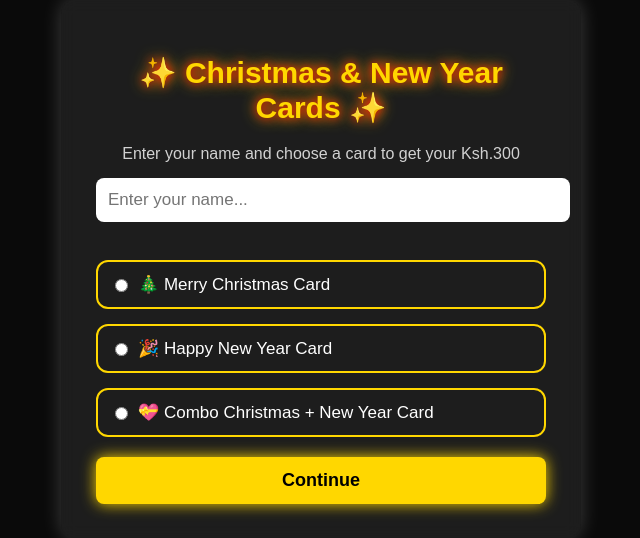
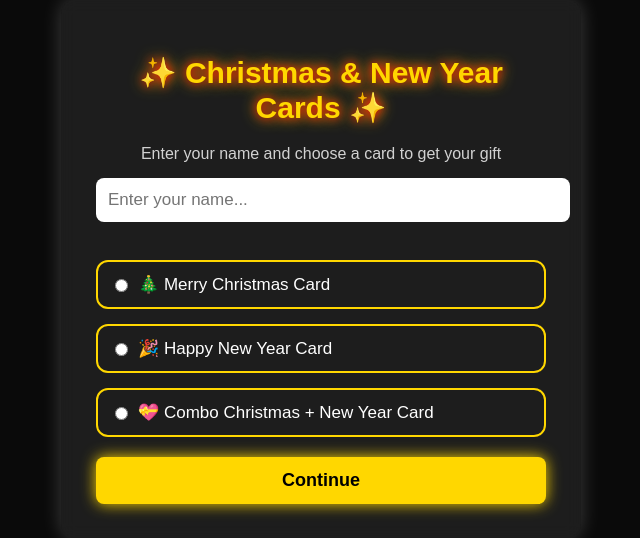
Before and after one commit to isaacwandera2222/xmas, a Flask app: page / in a window 1280 px wide. Shown: the part 131-669 px from the top of the page, without its empty margins (319-959 px from the left). Run offline with Flask 3, Linux system fonts and the light colour scheme.

Commit message:
Update subtitle text for card selection

```diff
--- a/templates/index.html
+++ b/templates/index.html
@@ -13,7 +13,7 @@
     <div class="container">
 
         <h1 class="title">✨ Christmas & New Year Cards ✨</h1>
-        <p class="subtitle">Enter your name and choose a card to get your Ksh.300</p>
+        <p class="subtitle">Enter your name and choose a card to get your gift</p>
 
         <input type="text" id="username" placeholder="Enter your name..." class="name-input" required>
 
```
